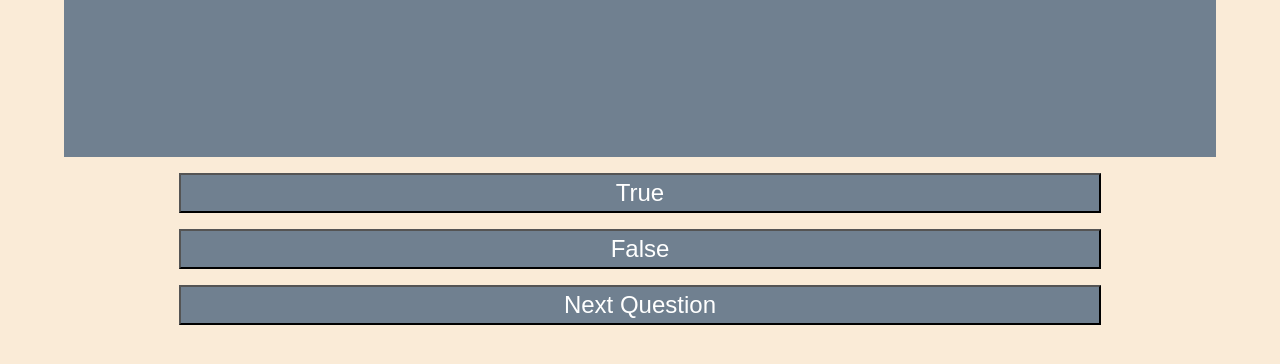
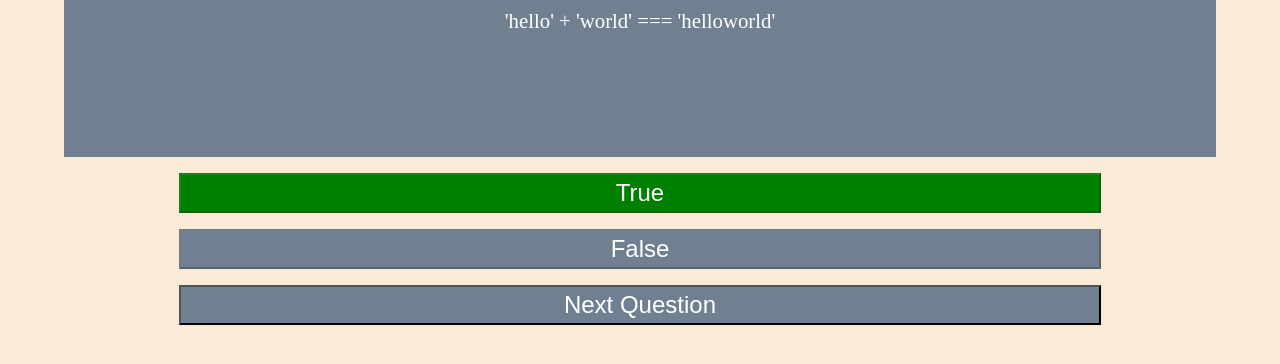
Before and after one commit to YujenM/frontend, a plain HTML site: page quiz/index.html in a window 1280 px wide. Both pictures are taken after a click on the button "True". Shown: the part 134-498 px from the top of the page. Drawn offline with Linux system fonts and the light colour scheme; a web font is replaced by a local one.

Commit message:
quiz app code

```diff
--- a/quiz/index.css
+++ b/quiz/index.css
@@ -36,7 +36,7 @@ body{
     background-color:slategrey;
 }
 .questiontext{
-    font-size: 1.5em;
+    font-size: 1.3em;
     text-align: center;
     color: white;
     width: 100%;
@@ -48,7 +48,8 @@ body{
 }
 .hint{
     text-align: center;
-    font-size: 1.5em;
+    font-size: 1em;
+    margin: 0 10%;
 }
 button{
     margin:2vh 0 0 10% ;
--- a/quiz/index.html
+++ b/quiz/index.html
@@ -12,16 +12,18 @@
             <h1>Quiz</h1>
             <p>Answer The Question</p>
         </div>
-        <div class="score"></div>
         <div class="hint"></div>
         <div class="quizbody">
             <div class="question">
                 <p class="questiontext"></p>
             </div>
         </div>
-        <button>True</button><br>
-        <button>False</button>
-        <button>Next Question</button>
+        <div>
+            <button class="true" name="true" required>True</button><br>
+            <button class="false" name="false" required>False</button>
+            <button class="nextq" >Next Question</button>
+        </div>
     </div>
+    <script src="index.js"></script>
 </body>
 </html>
--- /dev/null
+++ b/quiz/index.js
@@ -0,0 +1,160 @@
+const question = {
+    data: [
+        {
+            statement: "'hello' + 'world' === 'helloworld'",
+            answer: true,
+            reason: "the concatenation of the strings 'hello' and 'world' results in 'helloworld'."
+        },
+        {
+            statement: "'apple' + 'banana' === 'applebanana'",
+            answer: true,
+            reason: "the concatenation of the strings 'apple' and 'banana' results in 'applebanana'."
+        },
+        {
+            statement: "'42' + '7' === '427'",
+            answer: true,
+            reason: "the concatenation of the strings '42' and '7' results in '427'."
+        },
+        {
+            statement: "in javascript, strings are mutable (editable) values",
+            answer: false,
+            reason: "strings are immutable in javascript, which means their individual characters cannot be changed once the string is created"
+        },
+
+        {
+            statement: "nan stands for 'not a number' in javascript",
+            answer: true,
+            reason: "nan is a special value representing an unrepresentable or undefined value resulting from an invalid mathematical operation, such as dividing zero by zero or trying to parse a non-numeric string"
+        },
+        {
+            statement: "you can declare a variable with the same name as an existing variable in javascript",
+            answer: true,
+            reason: "in javascript, you can redeclare a variable with the same name using the 'var', 'let', or 'const' keyword, but this will shadow the original variable within the block scope"
+        },
+        {
+            statement: "the '==' operator in javascript performs type coercion, while '===' does not",
+            answer: true,
+            reason: "the '==' operator in javascript compares values after converting them to a common type, while '===' checks both value and type for equality without any type conversion"
+        },
+        {
+            statement: "the 'use strict' directive enables strict mode in javascript",
+            answer: true,
+            reason: "strict mode helps developers write secure and cleaner code by throwing errors for common coding mistakes, such as using undeclared variables and assigning values to read-only properties"
+        },
+        {
+            statement: "the result of '5' + 3 in javascript is '53'",
+            answer: true,
+            reason: "the '+' operator performs string concatenation when at least one operand is a string. in this case, '5' is treated as a string, and the number 3 is implicitly converted to a string, resulting in '53'"
+        },
+        {
+            statement: "you can define a multiline string (template literal) in javascript using backticks (`)",
+            answer: true,
+            reason: "template literals allow multiline strings in javascript without needing to manually concatenate multiple strings or use escape characters"
+        },
+
+        {
+            statement: "the 'typeof' operator returns 'object' for null in javascript",
+            answer: true,
+            reason: "the 'typeof' operator returns 'object' for null, which is an unfortunate quirk in the language's design"
+        },
+
+        {
+            statement: "you can directly compare two arrays for equality in javascript using '==' or '==='",
+            answer: false,
+            reason: "arrays are reference types in javascript, so '==' and '===' compare their references, not their contents. to check if the arrays have the same elements, you need to compare them element by element"
+        },
+
+        {
+            statement: "the 'this' keyword in javascript refers to the current object within the scope of a function or method",
+            answer: true,
+            reason: "the 'this' keyword is dynamically scoped and its value depends on how a function is invoked. it allows access to the properties and methods of the object it belongs to"
+        }
+
+    ]
+    };
+
+let anotherquestion=0;
+// disable button
+function disable(){
+    const right=document.querySelector(".true");
+    const wrong=document.querySelector(".false");
+    // remove event listeners from buttons to prevent multiple clicks on same option
+    right.setAttribute("disabled","")
+    wrong.setAttribute("disabled","")
+
+}
+
+// function for dsplaying question
+function displayquestion(){
+    const dquestion = document.querySelector(".questiontext");
+    dquestion.textContent=question.data[anotherquestion].statement;
+
+}
+
+function checkanswer(){
+    const right=document.querySelector(".true");
+    const wrong=document.querySelector(".false");
+    const answer=question.data[anotherquestion].answer.toString();
+    const hint=document.querySelector(".hint");
+    right.addEventListener("click",()=>{
+        if (right.name===answer){
+            debugger;
+            right.style.cssText="background-color:green;"
+            disable()
+            next()
+
+        }else{
+            debugger;
+            right.style.cssText="background-color:red;"
+            hint.textContent=question.data[anotherquestion].reason;
+            disable()
+            next()
+
+        }
+    })
+    wrong.addEventListener("click",()=>{
+        if (wrong.name===answer){
+            debugger;
+            wrong.style.cssText="background-color:green;"
+            disable()
+            next()
+
+        }else{
+            debugger;
+            wrong.style.cssText="background-color:red;"
+            hint.textContent=question.data[anotherquestion].reason;
+            disable()
+            next()
+
+        }
+    })
+}
+function reset(){
+    const right=document.querySelector(".true");
+    const wrong=document.querySelector(".false");
+    const hint=document.querySelector(".hint");
+    right.style.cssText="background-color:slategrey;";
+    wrong.style.cssText="background-color:slategrey;"
+    right.removeAttribute("disabled");
+    wrong.removeAttribute("disabled");
+    hint.textContent="";
+    let nextquestion=document.querySelector(".nextq");
+    nextquestion.setAttribute("disabled","");
+}
+function next(){
+    debugger;
+    const nextquestion=document.querySelector(".nextq");
+    nextquestion.removeAttribute("disabled")
+    nextquestion.addEventListener("click",()=>{
+        anotherquestion=anotherquestion+1;
+        console.log(anotherquestion);
+        displayquestion();
+        debugger;
+        reset()
+        debugger;
+    })
+}
+
+displayquestion();
+checkanswer();
+debugger;
```
